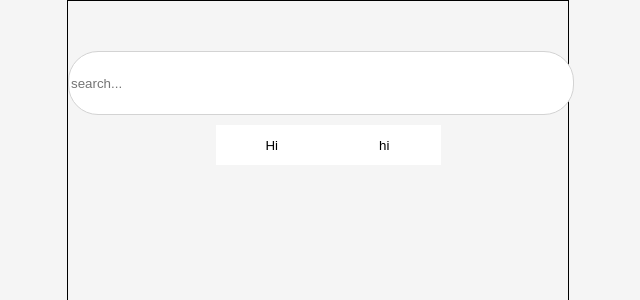
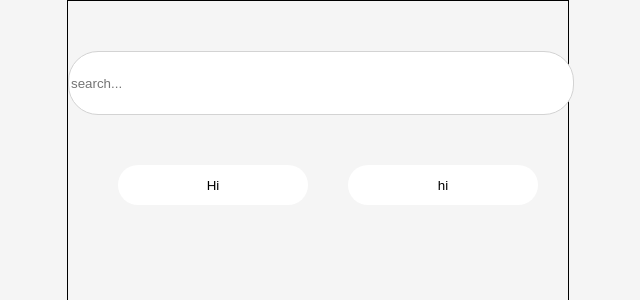
Before and after one commit to Maks6831/todo-app, a React (Create React App) app: page / in a window 1280 px wide. Shown: the top 300 px of the page, without its empty margins (322-962 px from the left). Built offline with nearby package versions, Linux system fonts and the light colour scheme.

Commit message:
sort buttons spaced correctly

```diff
--- a/src/styles/Home.css
+++ b/src/styles/Home.css
@@ -32,7 +32,8 @@
     width: 100%;
     justify-content: space-between;
     height: 50px;
-    width: 225px;
+    width: 100%;
+    margin: 20px;
     border-radius: 30px;
 
 
@@ -43,11 +44,12 @@
     padding: 10px 40px;
     display: flex;;
     justify-content: center;
-
+    margin: 20px;
     height: 40px;
     background-color: rgb(255, 255, 255);
     cursor: pointer;
     width: 100%;
+    border-radius: 30px;
 
     border: none;
 
```
